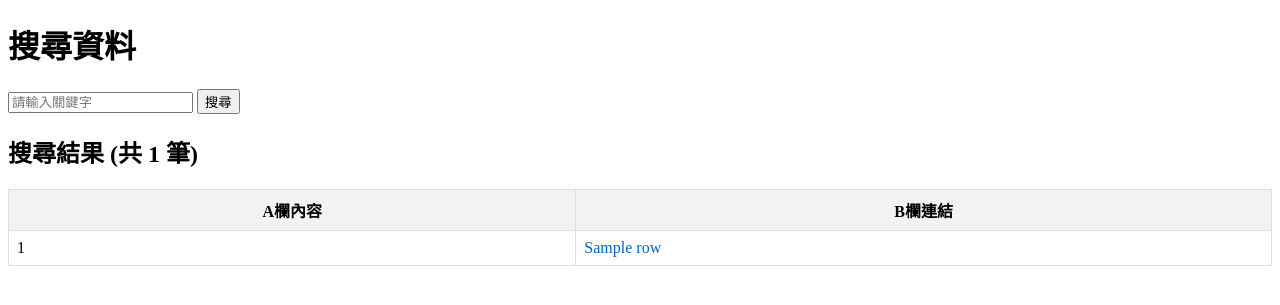
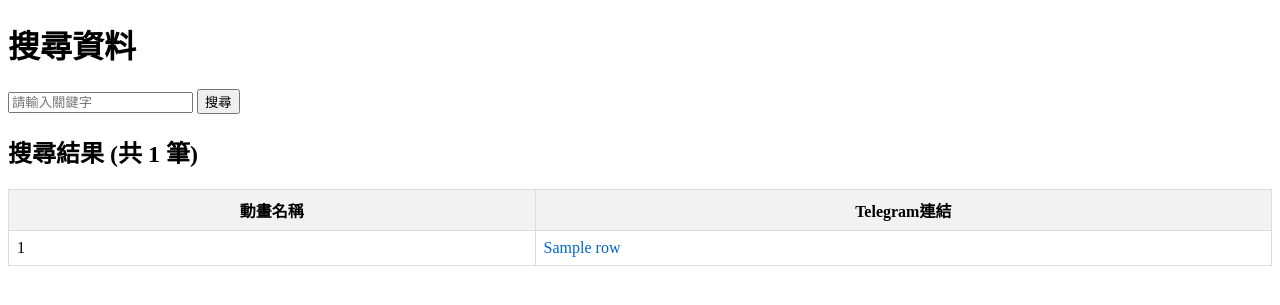
Before and after one commit to Yang-Rui-Jia/flask-search, a Flask app: template templates/index.html in a window 1280 px wide. Shown: the top 305 px of the page. Run offline with Flask 2, Linux system fonts and the light colour scheme; the template is opened without the code that fills it: most values are stand-ins (such as "Sample title", 1, 10 or a date in 2020).

Commit message:
index.html

```diff
--- a/templates/index.html
+++ b/templates/index.html
@@ -39,8 +39,8 @@
     <table>
       <thead>
         <tr>
-          <th>A欄內容</th>
-          <th>B欄連結</th>
+          <th>動畫名稱</th>
+          <th>Telegram連結</th>
         </tr>
       </thead>
       <tbody>
```
